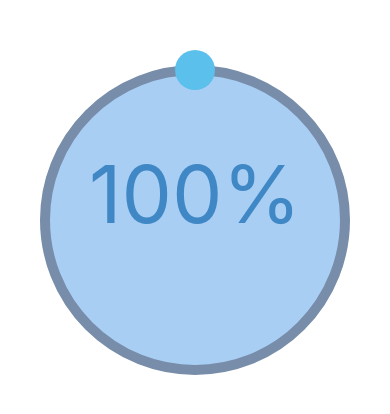
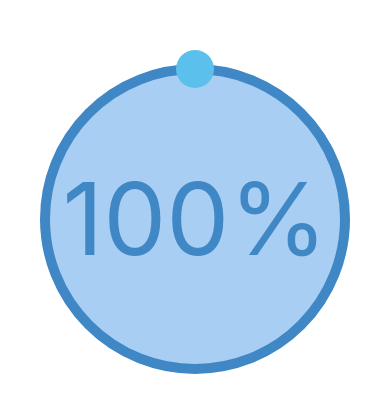
Before and after one commit to kasselTrankos/ats-components, a React Native app: screen / in a window 390 px wide. Shown: the top 414 px of the page. Built offline with nearby package versions, Linux system fonts and the light colour scheme.

Commit message:
centered texts

```diff
--- a/App.js
+++ b/App.js
@@ -7,19 +7,17 @@ export default function App() {
   return (
     <View style={styles.container}>
       <WaterManager
-      bulletColor="#EBF2FA"
-      bulletRadius={40}
       dialWidth = {8}
       dialColor="#5BC0EB"
-      dialRadius={20}
-      dialTextSize={14}
+      dialRadius={19}
+      dialTextSize={15}
       dialTextColor= "#fff"
       maxDial={180}
       radius={150}
       strokeWidth={10}
-      strokeColor="#778DA9"
+      strokeColor="#3F88C5"
       fontColor="#3F88C5"
-      fontSize={80}
+      fontSize={100}
       value={0}
       waterColor= "#A9CEF4"/>
     </View>
--- a/src/WaterManager.js
+++ b/src/WaterManager.js
@@ -7,8 +7,6 @@ import Slider from './Slider';
 
 const WaterManager  = props => {
   const {
-    bulletColor = '#99A1AE',
-    bulletRadius = 30,
     dialWidth = 9,
     dialRadius =20,
     dialColor = "#5BC0EB",
@@ -50,23 +48,19 @@ const WaterManager  = props => {
       </View>
       <View>
       <Text style={{
-        // flex: 1,
         position: 'absolute',
-        // justifyContent: 'center',
-        // alignItems: 'center',
+        // backgroundColor: 'lime',
         fontSize,
-        height: radius,
+        lineHeight: radius * 2 + dialRadius * 2,
         textAlignVertical: 'center',
         width: '100%',
-        top: radius/2 + dialRadius,
+        top: 0,
         textAlign: 'center',
         color: fontColor,
         }}>{`${volumen}%`}</Text>
       </View>
       <View style={{left: -dialRadius, top: 0}}>
         <Slider
-          bulletRadius={bulletRadius}
-          bulletColor={bulletColor}
           dialColor={dialColor}
           dialRadius={dialRadius}
           dialTextSize={dialTextSize}
```
